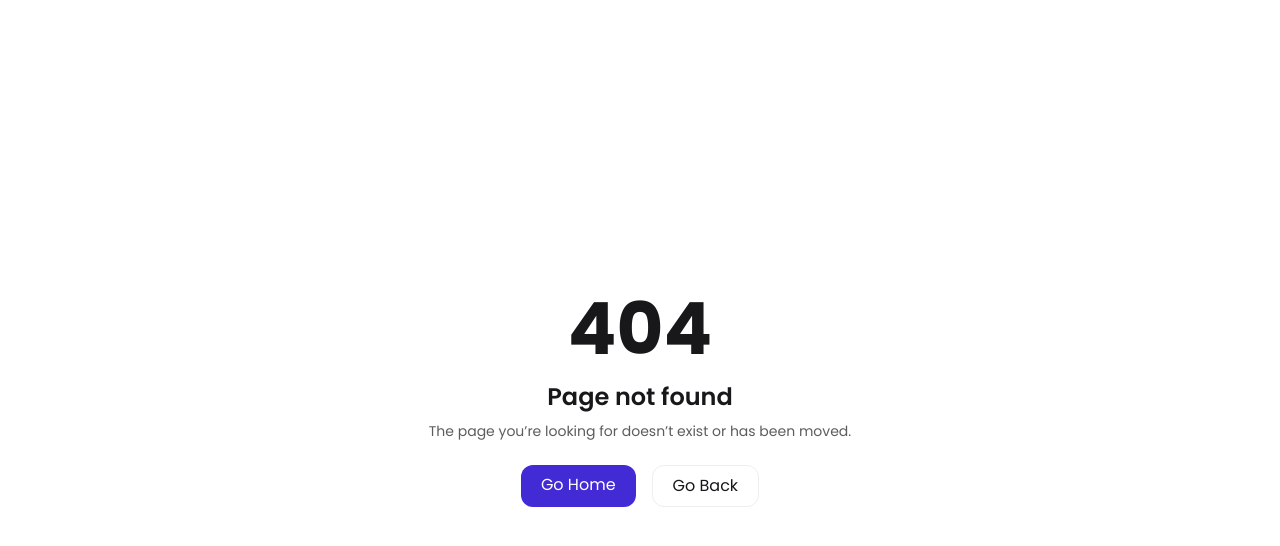
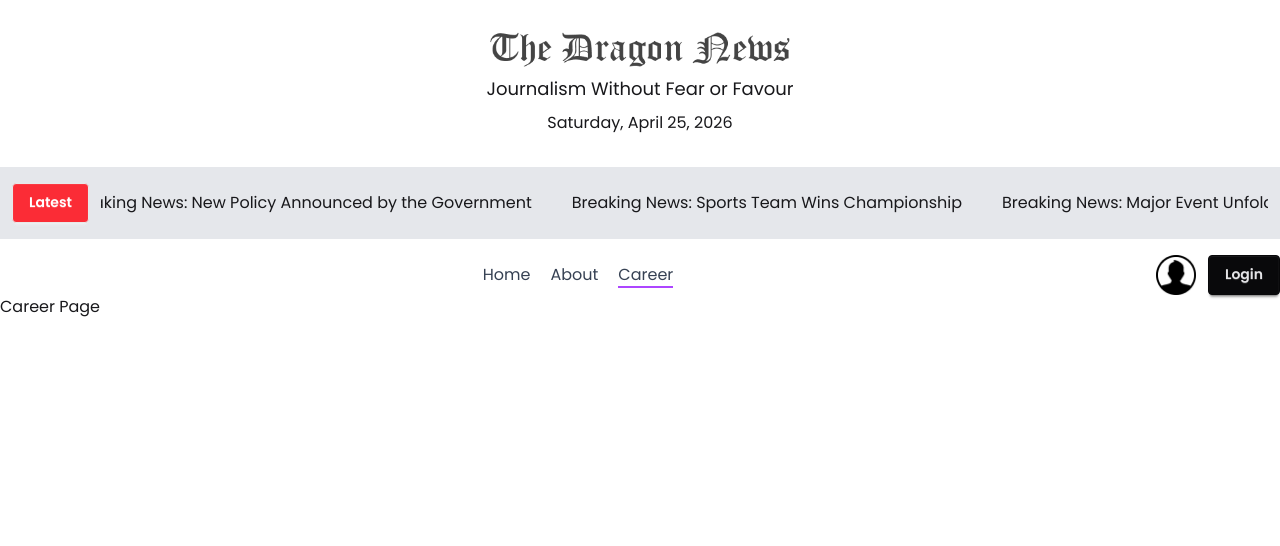
Before and after one commit to Badsha-Nishan/dragon-news-nextjs, a Next.js app: page /career in a window 1280 px wide. Before the commit this address had no page. Shown: the top 546 px of the page. Built offline with nearby package versions, Linux system fonts and the light colour scheme.

Commit message:
added navbar

```diff
--- /dev/null
+++ b/src/app/(main)/about/page.jsx
@@ -0,0 +1,11 @@
+import React from 'react';
+
+const AboutPage = () => {
+    return (
+        <div>
+            About Page
+        </div>
+    );
+};
+
+export default AboutPage;
--- /dev/null
+++ b/src/app/(main)/career/page.jsx
@@ -0,0 +1,11 @@
+import React from 'react';
+
+const CareerPage = () => {
+    return (
+        <div>
+            Career Page
+        </div>
+    );
+};
+
+export default CareerPage;
--- /dev/null
+++ b/src/components/shared/NavLink.jsx
@@ -0,0 +1,15 @@
+"use client"
+import Link from 'next/link';
+import { usePathname } from 'next/navigation';
+
+const NavLink = ({href, children, className}) => {
+    const pathname = usePathname()
+    const isActive = href === pathname
+    return (
+        <Link href={href} className={`${isActive?"border-b-2 border-purple-500":""}`}>
+          {children}
+        </Link>
+    );
+};
+
+export default NavLink;
--- a/src/components/shared/Navbar.jsx
+++ b/src/components/shared/Navbar.jsx
@@ -1,11 +1,33 @@
-import React from 'react';
+import Image from "next/image";
+import Link from "next/link";
+import userLogo from "@/assets/user.png";
+import NavLink from "./NavLink";
 
 const Navbar = () => {
-    return (
-        <div>
-            Navbar
+  return (
+    <>
+      <div className="flex justify-between items-center gap-3 container mx-auto mt-4">
+        <div></div>
+        <ul className="flex justify-center items-center gap-5 text-gray-700">
+          <li>
+            <NavLink href={"/"}>Home</NavLink>
+          </li>
+          <li>
+            <NavLink href={"/about"}>About</NavLink>
+          </li>
+          <li>
+            <NavLink href={"/career"}>Career</NavLink>
+          </li>
+        </ul>
+        <div className="flex justify-center items-center gap-3">
+          <Image src={userLogo} width={40} height={40} alt="User Logo" />
+          <button className="btn btn-neutral">
+            <Link href={"/login"}>Login</Link>
+          </button>
         </div>
-    );
+      </div>
+    </>
+  );
 };
 
 export default Navbar;
```
